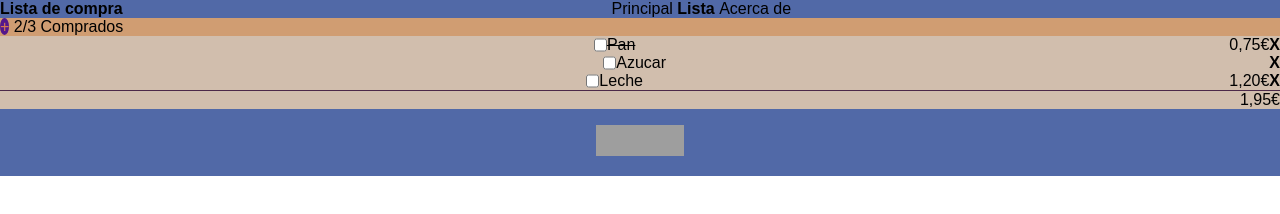
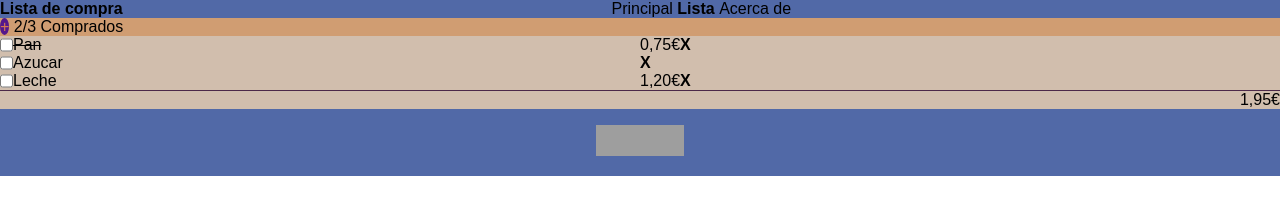
Before and after one commit to Liluminalia/202210-W1CH3-SARAFLORES, a website: page lista.html in a window 1280 px wide. Drawn offline with Linux system fonts and the light colour scheme; grey boxes are pictures that could not be loaded.

Commit message:
more testing moremoremore

```diff
--- a/style.css
+++ b/style.css
@@ -77,11 +77,14 @@
     display: inline-flex;
 }
 div div:nth-of-type(2n) span:first-child >ul li:nth-of-type(2n+1){
-    float: left;
-    margin: 0 auto;
+    text-align: left;
+    margin: auto;
+    width: 100%;
 }
 div div:nth-of-type(2n) span:first-child >ul li:nth-of-type(2n){
     text-align: right;
+    margin: auto;
+    width: 100%;
 }
 div div:nth-of-type(2n) span:first-child >ul li:nth-of-type(2n) p{
     display: inline;
```
